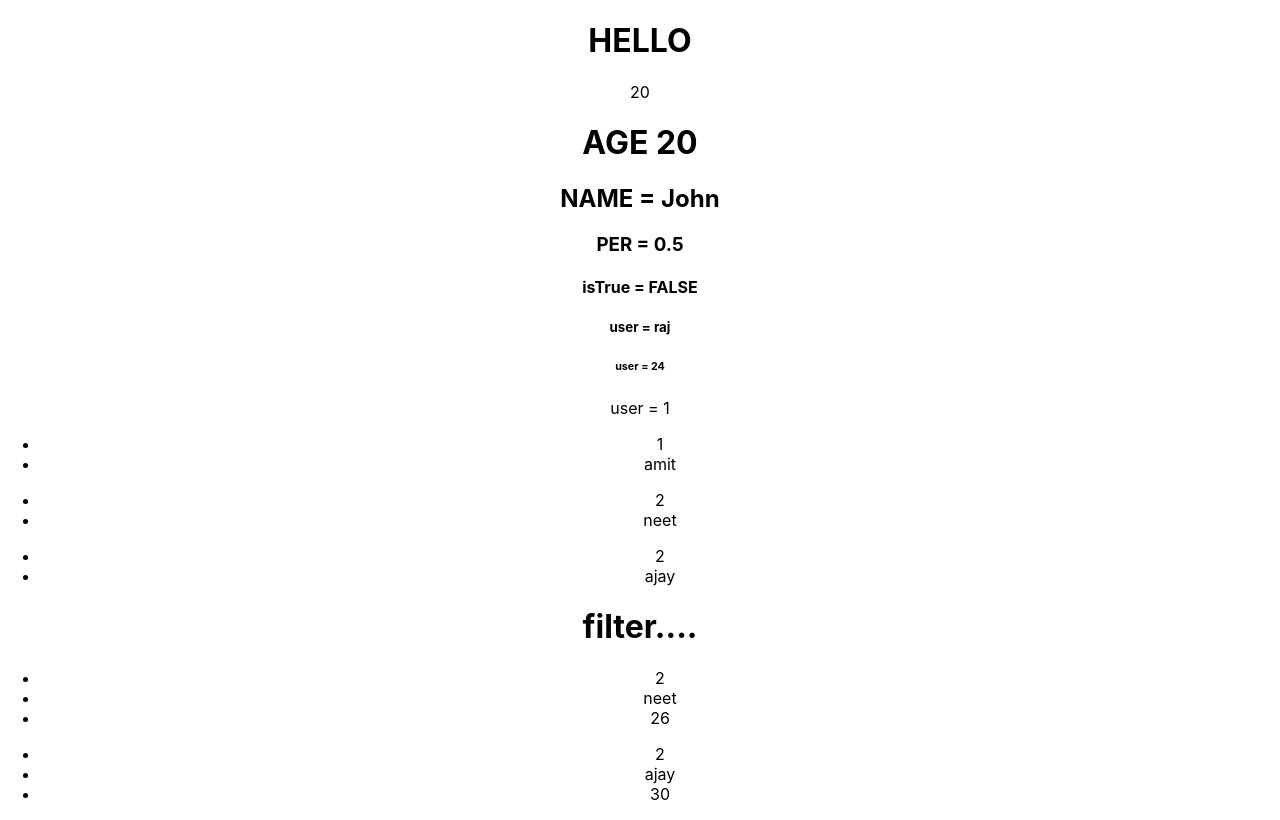
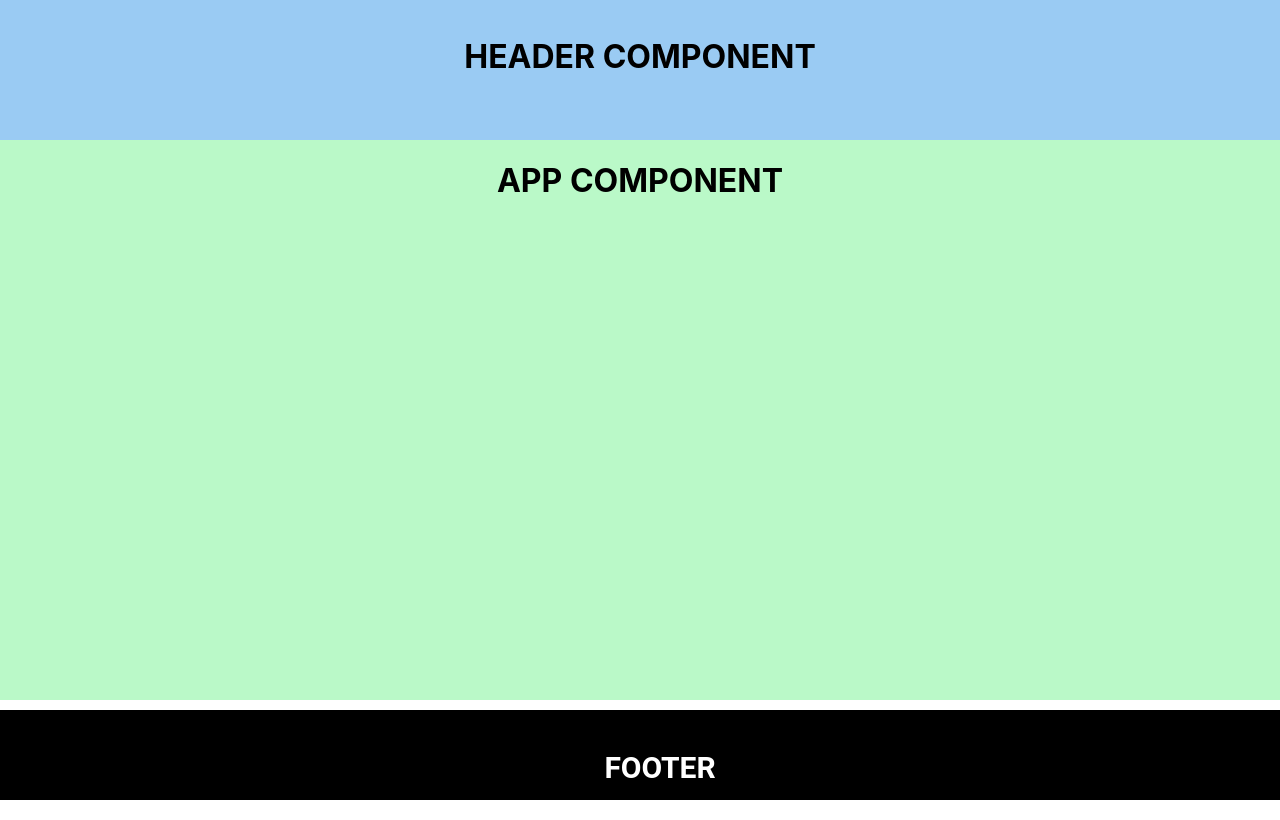
Before and after one commit to samirvithlani/cw1-react, a React (Create React App) app: page / in a window 1280 px wide. Built offline with nearby package versions, Linux system fonts and the light colour scheme.

Commit message:
components

```diff
--- a/src/App.js
+++ b/src/App.js
@@ -1,74 +1,81 @@
 import logo from './logo.svg';
 import './App.css';
+import { Header } from './components/Header';
+import Footer from './components/Footer';
 
 function App() {
 
-  var age =20
-  var name = 'John'
-  var per = 0.5
-  var isTrue = false
-  var user = {
-    id:1,
-    name:"raj",
-    age:24
-  }
+  // var age =20
+  // var name = 'John'
+  // var per = 0.5
+  // var isTrue = false
+  // var user = {
+  //   id:1,
+  //   name:"raj",
+  //   age:24
+  // }
 
-  var students = [
-    {
-      id:1,
-      name:"amit",
-      age:23
-    },
-    {
-      id:2,
-      name:"neet",
-      age:26
-    },
-    {
-      id:2,
-      name:"ajay",
-      age:30
-    }
-  ]
+  // var students = [
+  //   {
+  //     id:1,
+  //     name:"amit",
+  //     age:23
+  //   },
+  //   {
+  //     id:2,
+  //     name:"neet",
+  //     age:26
+  //   },
+  //   {
+  //     id:2,
+  //     name:"ajay",
+  //     age:30
+  //   }
+  // ]
 
   return (
-    <div className='App'>
-      <h1>HELLO</h1>
-      {age}
-      <h1>AGE {age}</h1>
-      <h2>NAME = {name}</h2>
-      <h3>PER = {per}</h3>
-      <h4>isTrue = {isTrue==true?"TRUE":"FALSE"}</h4>
-      <h5>user = {user.name}</h5>
-      <h6>user = {user.age}</h6>
-      <h7>user = {user.id}</h7>
+    // <div className='App'>
+    //   <h1>HELLO</h1>
+    //   {age}
+    //   <h1>AGE {age}</h1>
+    //   <h2>NAME = {name}</h2>
+    //   <h3>PER = {per}</h3>
+    //   <h4>isTrue = {isTrue==true?"TRUE":"FALSE"}</h4>
+    //   <h5>user = {user.name}</h5>
+    //   <h6>user = {user.age}</h6>
+    //   <h7>user = {user.id}</h7>
 
-    {
-      students.map((stu)=>{
-        return(
-          <ul>
-            <li>{stu.id}</li>
-            <li>{stu.name}</li>
-          </ul>
-        )
-      })
-    }
+    // {
+    //   students.map((stu)=>{
+    //     return(
+    //       <ul>
+    //         <li>{stu.id}</li>
+    //         <li>{stu.name}</li>
+    //       </ul>
+    //     )
+    //   })
+    // }
 
-    <h1>filter....</h1>
-    {
-      students.filter((stu)=>{
-        return stu.age>25
-      }).map((stu)=>{
-        return(
-          <ul>
-            <li>{stu.id}</li>
-            <li>{stu.name}</li>
-            <li>{stu.age}</li>
-          </ul>
-        )
-      })
-    }
+    // <h1>filter....</h1>
+    // {
+    //   students.filter((stu)=>{
+    //     return stu.age>25
+    //   }).map((stu)=>{
+    //     return(
+    //       <ul>
+    //         <li>{stu.id}</li>
+    //         <li>{stu.name}</li>
+    //         <li>{stu.age}</li>
+    //       </ul>
+    //     )
+    //   })
+    // }
 
+    // </div>
+    <div className='App' style={{background:"#BAF9C8",height:"700px"}}>
+      <Header/>
+      <h1>APP COMPONENT</h1>
+      <Footer/>
     </div>
   );
 }
--- /dev/null
+++ b/src/components/Footer.jsx
@@ -0,0 +1,10 @@
+import React from 'react'
+import './footerstyle.css'
+
+export default function Footer() {
+  return (
+    <div className='footer'>
+        <h1>FOOTER</h1>
+    </div>
+  )
+}
--- /dev/null
+++ b/src/components/Header.jsx
@@ -0,0 +1,22 @@
+//function based and class based components --> 16.
+//function , arrow functio
+
+import React from "react";
+
+export const Header = () => {
+  const headerStyle = {
+    padding: "20px 0",
+    lineHeight: "2em",
+    position: "relative",
+    height: "100px",
+    width: "100%",
+    background: "#9ACBF3",
+  };
+  return (
+    <div>
+      <div style={headerStyle}>
+        <h1>HEADER COMPONENT</h1>
+      </div>
+    </div>
+  );
+};
--- /dev/null
+++ b/src/components/footerstyle.css
@@ -0,0 +1,16 @@
+.footer{
+    background-color: #000000;
+    color: #ffffff;
+    padding: 20px;
+    text-align: center;
+    font-size: 15px;
+    font-weight: bold;
+    font-family: 'Roboto', sans-serif;
+    margin-top: 20px;
+    margin-bottom: 0px;
+    position: fixed;
+    bottom: 0;
+    width: 100%;
+    height: 50px;
+    z-index: 1;
+}
```
